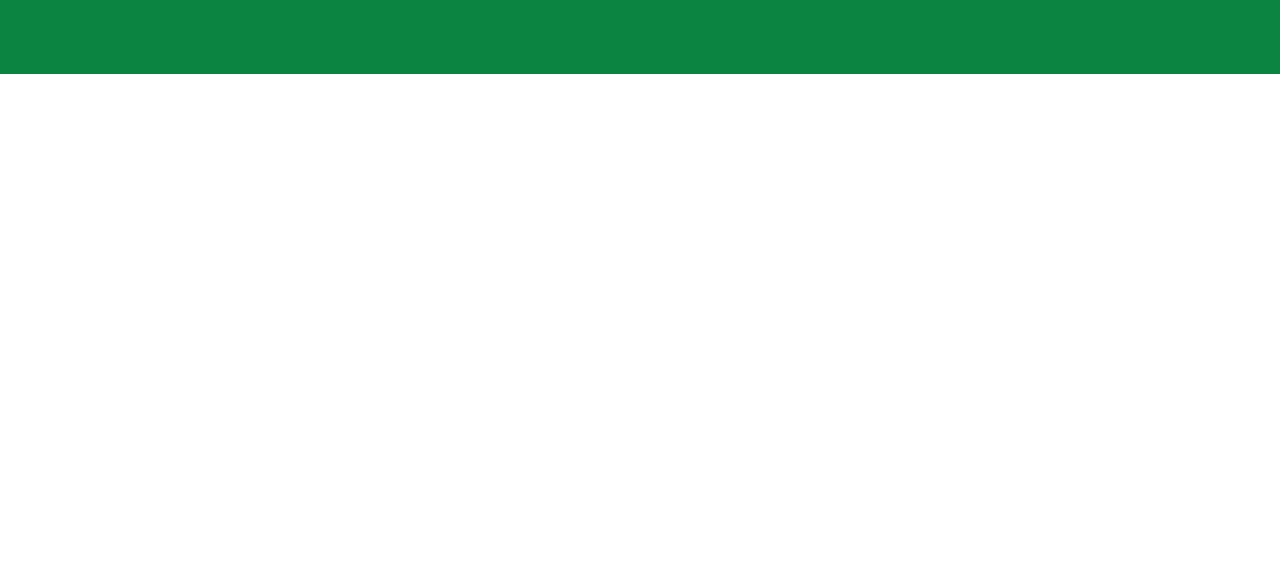
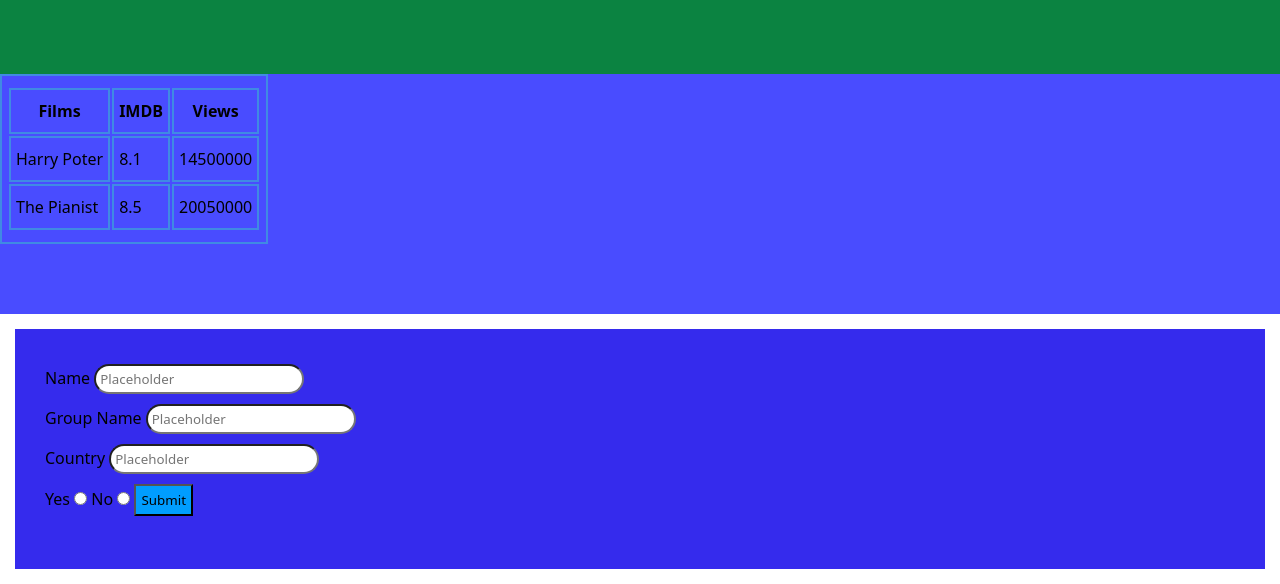
Before and after one commit to Selimekerimova/CodeAcademy-Classworks, a plain HTML site: page 03.CssSelectorsTask/index.html in a window 1280 px wide. Shown: the part 726-1310 px from the top of the page. Before the commit the page ends 800 px from the top, so only its background shows below. Drawn offline with Linux system fonts and the light colour scheme.

Commit message:
classwork make

```diff
--- a/03.CssSelectorsTask/index.html
+++ b/03.CssSelectorsTask/index.html
@@ -41,5 +41,39 @@
     </div>
     <a href="#"> <img src="https://e0.pxfuel.com/wallpapers/668/835/desktop-wallpaper-harry-potter-and-background-harry-potter-and-the-goblet-of-fire.jpg" alt="Harry Pottry"  class="img"></a>
     </section>
+    <section id="table">
+        <table>
+            <tr>
+            <th>Films</th>
+            <th>IMDB</th>
+            <th>Views</th>
+            </tr>
+            <tr>
+                <td>Harry Poter</td>
+                <td>8.1</td>
+                <td>14500000</td>
+            </tr>
+            <tr>
+                <td>The Pianist</td>
+                <td>8.5</td>
+                <td>20050000</td>
+            </tr>
+        </table>
+    </section>
+     <section id="input">
+        <form action="#" id="form">
+            <label for="name">Name</label>
+            <input type="text" name="" id="name" placeholder="Placeholder"><br>
+            <label for="name">Group Name</label>
+            <input type="text" name="" id="name" placeholder="Placeholder"><br>
+            <label for="name">Country</label>
+            <input type="text" name="" id="name" placeholder="Placeholder"><br>
+            <label for="yes">Yes</label>
+            <input type="radio" name="yes" id="yes">
+            <label for="yes">No</label>
+            <input type="radio" name="yes" id="yes">
+            <input type="submit" name="" id="submit" value="Submit">
+        </form>
+     </section>
 </body>
 </html>
--- a/03.CssSelectorsTask/style.css
+++ b/03.CssSelectorsTask/style.css
@@ -48,3 +48,38 @@ hr{
     padding: 30px;
     width: 100px;
 }
+#table{
+    background-color: rgb(73, 76, 255);
+    height: 30vh;
+}
+table,tr,td,th{
+    border: 2px rgb(64, 138, 227) solid;
+    padding: 10px 5px;
+}
+#input{
+    background-color: white;
+    height: 30vh;
+    border: 15px white solid;
+    background-color: rgb(53, 43, 237);
+}
+[placeholder]{
+    border-radius: 15px;
+    padding: 4px;
+}
+form {
+    padding-left: 20px;
+    size: 100px;
+}
+#submit{
+    padding: 5px;
+    background-color: rgb(0, 157, 255);
+}
+#form{
+    padding: 30px;
+}
+.label{
+    margin: 20px;
+}
+label,input{
+    margin: 5px 0px;
+}
```
